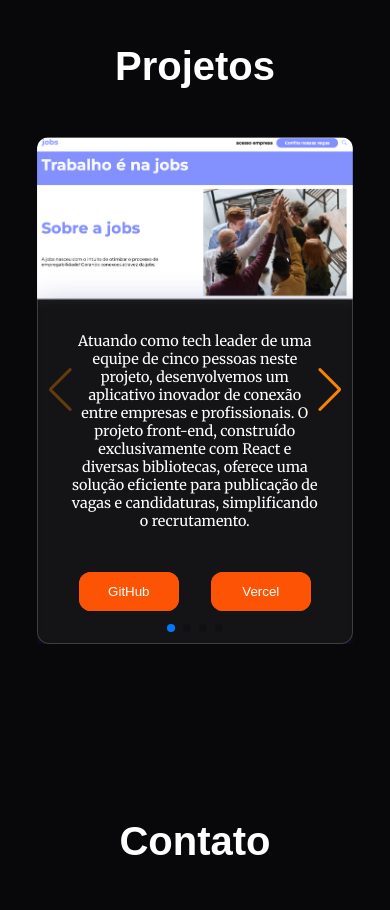
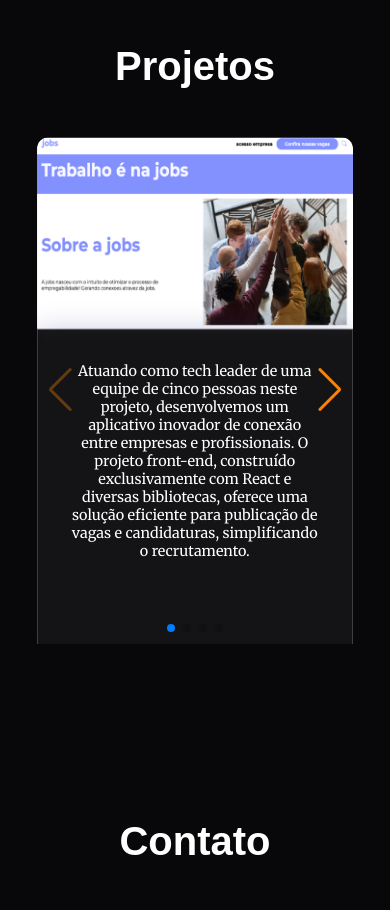
Before and after one commit to gusmfs/portfolio, a React (Vite) app: page / in a window 390 px wide. Shown: the part 2740-3650 px from the top of the page. Built offline with nearby package versions, Linux system fonts and the light colour scheme.

Commit message:
responsive adjusts

```diff
--- a/src/components/Section/ProjectsSection/ProjectCard/style.module.css
+++ b/src/components/Section/ProjectsSection/ProjectCard/style.module.css
@@ -3,7 +3,7 @@
   flex-direction: column;
   height: 100%;
   width: 100%;
-  min-height: 500px;
+  min-height: 600px;
 }
 .imgProject {
   height: 50%;
@@ -16,6 +16,7 @@
   height: 100%;
   align-items: center;
   width: 100%;
+  gap:2rem;
   justify-content: space-between;
   background: rgba(255, 255, 255, 0.05);
   box-shadow: 0 8px 32px 0 rgba(31, 38, 135, 0.37);
--- a/src/components/Section/ProjectsSection/style.module.css
+++ b/src/components/Section/ProjectsSection/style.module.css
@@ -1,5 +1,5 @@
 .projectContainer{
-    height: 45vh;
+    height: 60vh;
     display: flex;
     flex-direction: column;
     align-items: center;
```
